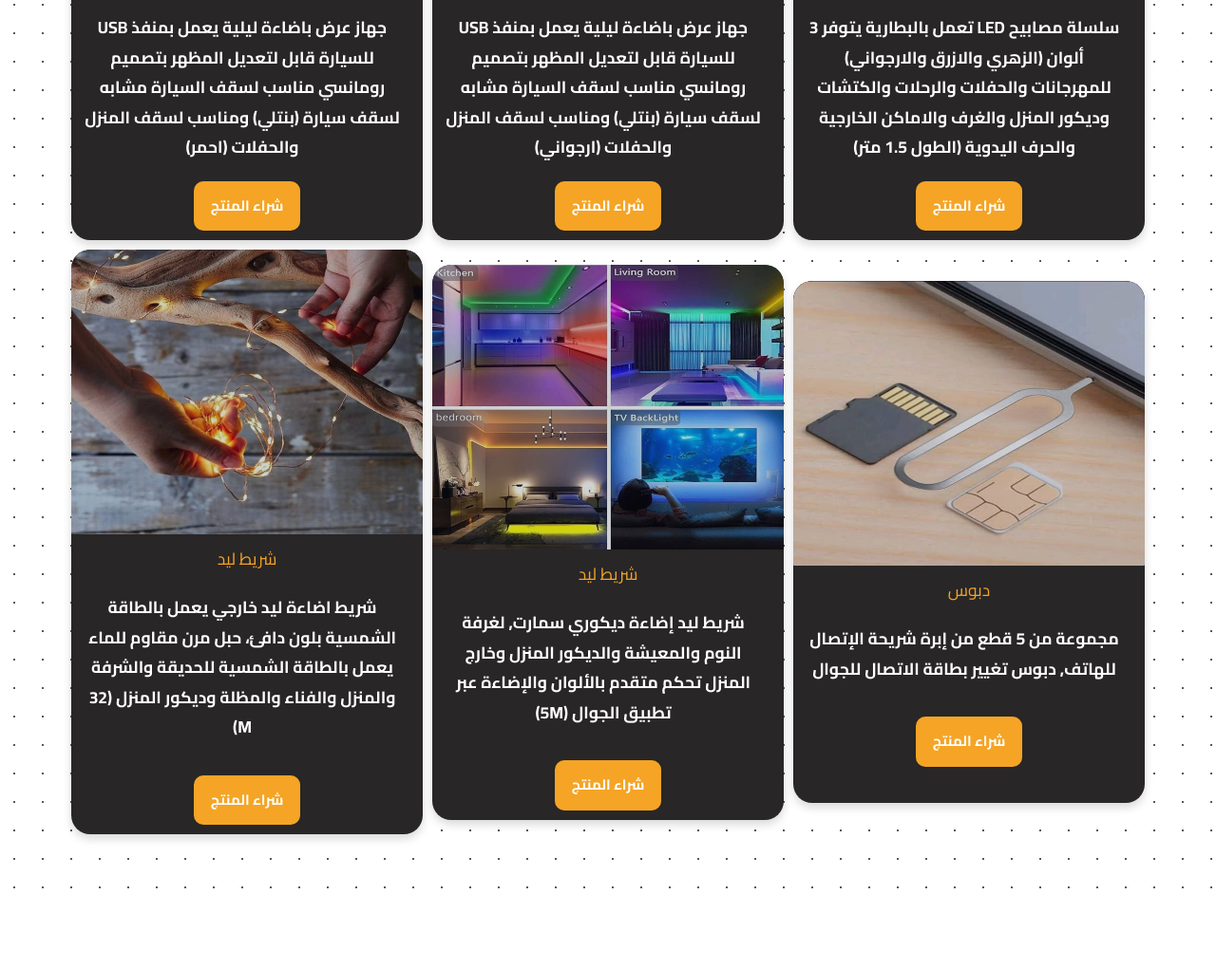
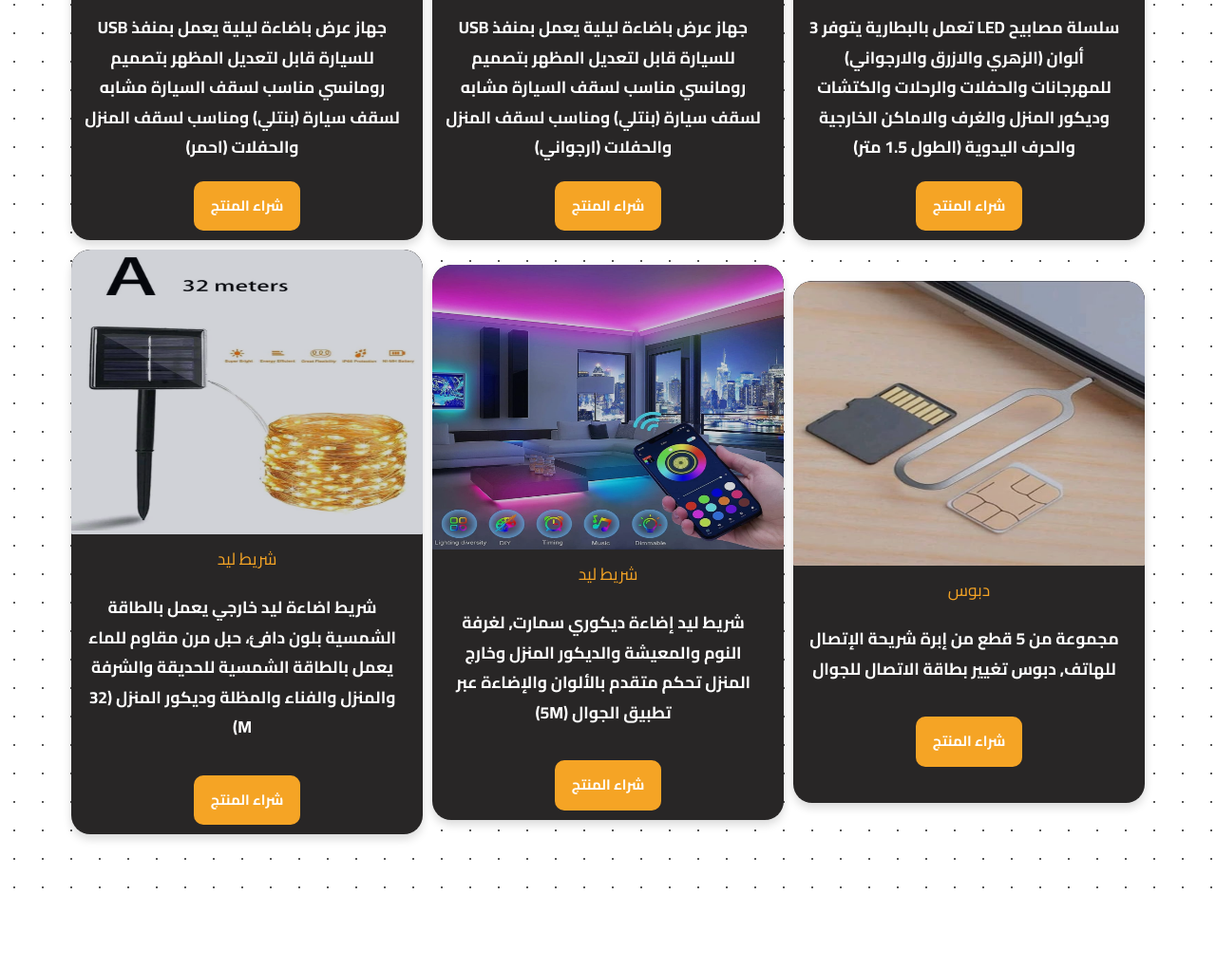
Before and after one commit to Tasneem-Ahmed-Mahmoud/mad-with-love, a plain HTML site: page index.html in a window 1280 px wide. Shown: the part 2206-3227 px from the top of the page at 95% size. Drawn offline with nearby package versions, Linux system fonts and the light colour scheme.

Commit message:
edit img

```diff
--- a/index.html
+++ b/index.html
@@ -280,7 +280,7 @@
            data-aos-easing="ease-in-out">
                <div class="card-content shadow">
                    <div class="card-img">
-                      <img src="assets/images/light.jpg" alt="" class="img-fluid">
+                      <img src="assets/images/light.jpeg" alt="" class="img-fluid">
                       <div class="img-layer"></div>
                    </div>
                    <div class="card-title">
@@ -307,7 +307,7 @@
              data-aos-easing="ease-in-out">
                  <div class="card-content shadow">
                      <div class="card-img">
-                        <img src="assets/images/lightled.jpg" alt="" class="img-fluid">
+                        <img src="assets/images/lightled.jpeg" alt="" class="img-fluid">
                         <div class="img-layer"></div>
                      </div>
                      <div class="card-title">
```
Also changed, not shown: assets/css/style.css (+4 -3 lines), assets/images/.png (deleted), assets/images/[.png (deleted), assets/images/banner-led.jpg (deleted), assets/images/light.jpeg (added), assets/images/light.jpg (deleted), assets/images/lightled.jpeg (added), assets/images/lightled.jpg (deleted), 1 other file.
